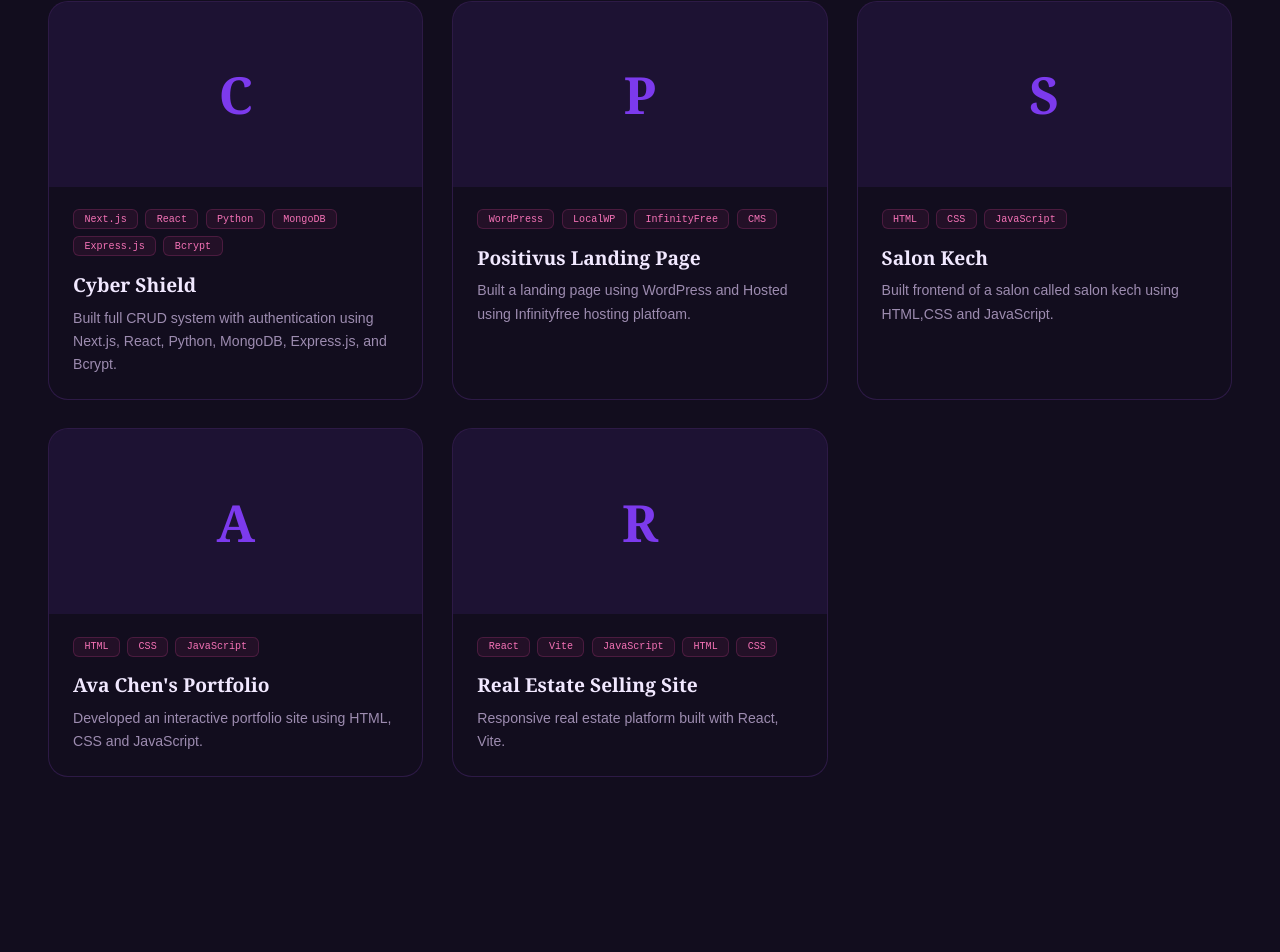
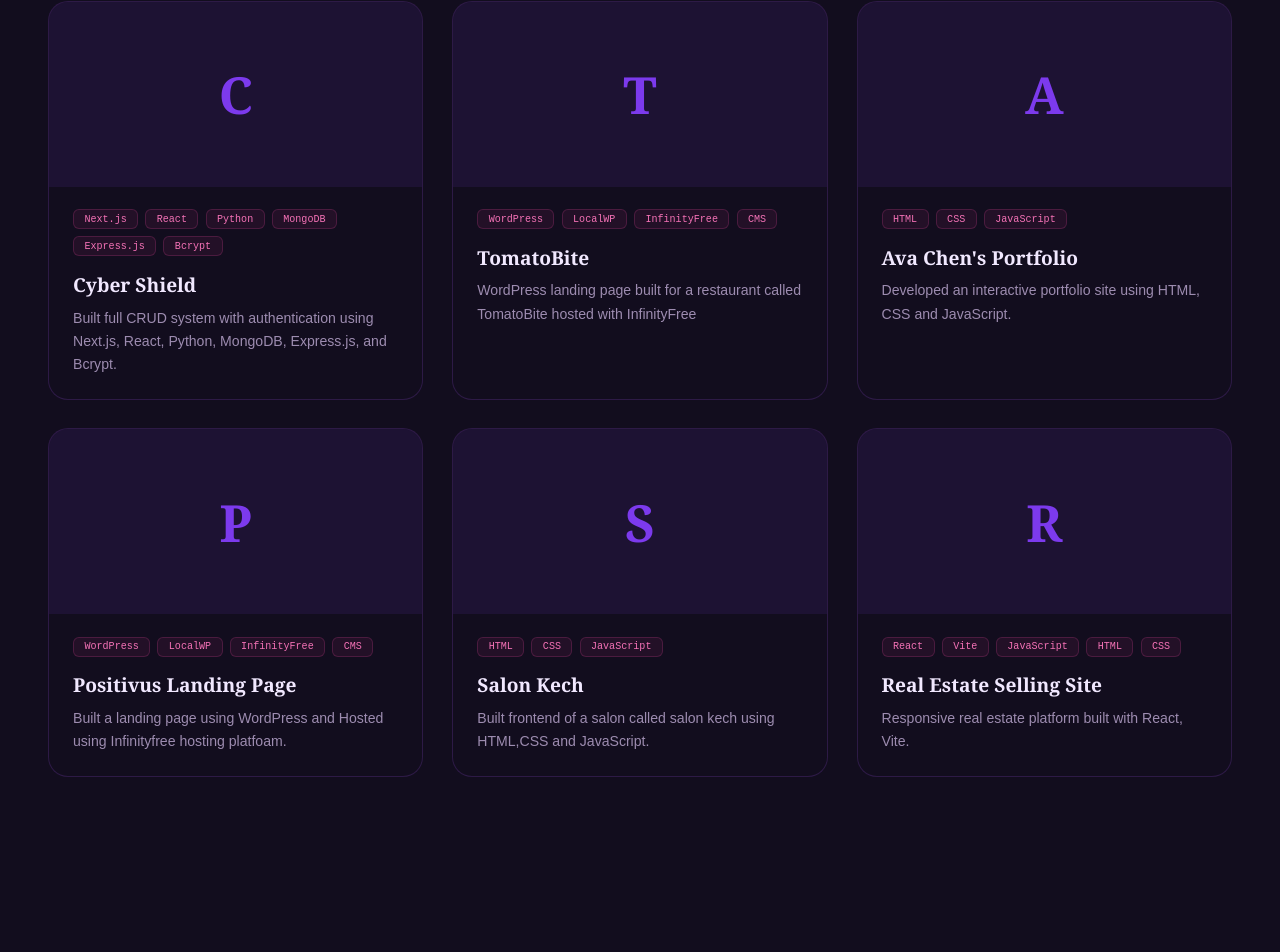
Before and after one commit to Novanya/Official-Portfolio, a React (Vite) app: page / in a window 1280 px wide. Shown: the part 2411-3363 px from the top of the page. Built offline with nearby package versions, Linux system fonts and the light colour scheme.

Commit message:
Update Projects component with new project entries
Added new projects to the Projects component and removed an existing project.

```diff
--- a/src/components/Projects.jsx
+++ b/src/components/Projects.jsx
@@ -10,6 +10,18 @@ export default function Projects() {
       tags: ["Next.js", "React", "Python", "MongoDB", "Express.js", "Bcrypt"],
       link: "https://cyber-security-site-jhzkhuuz2-novanyas-projects.vercel.app/",
       },
+        {
+      name: "TomatoBite",
+      desc: "WordPress landing page built for a restaurant called TomatoBite hosted with InfinityFree",
+      tags: ["WordPress", "LocalWP", "InfinityFree", "CMS"],
+      link: "https://tomatobite.free.nf/",
+      },
+    {
+      name: "Ava Chen's Portfolio",
+      desc: "Developed an interactive portfolio site using HTML, CSS and JavaScript.",
+      tags: ["HTML", "CSS", "JavaScript"],
+      link: "https://novanya.github.io/Ava-Chen-Portfolio/",
+    },
       {
       name: "Positivus Landing Page",
       desc: "Built a landing page using WordPress and Hosted using Infinityfree hosting platfoam.",
@@ -21,12 +33,6 @@ export default function Projects() {
       desc: "Built frontend of a salon called salon kech using HTML,CSS and JavaScript.",
      tags: ["HTML", "CSS", "JavaScript"],
       link: "https://novanya.github.io/Salon-kech/",
-    },
-    {
-      name: "Ava Chen's Portfolio",
-      desc: "Developed an interactive portfolio site using HTML, CSS and JavaScript.",
-      tags: ["HTML", "CSS", "JavaScript"],
-      link: "https://novanya.github.io/Ava-Chen-Portfolio/",
     },
     {
       name: "Real Estate Selling Site",
```
